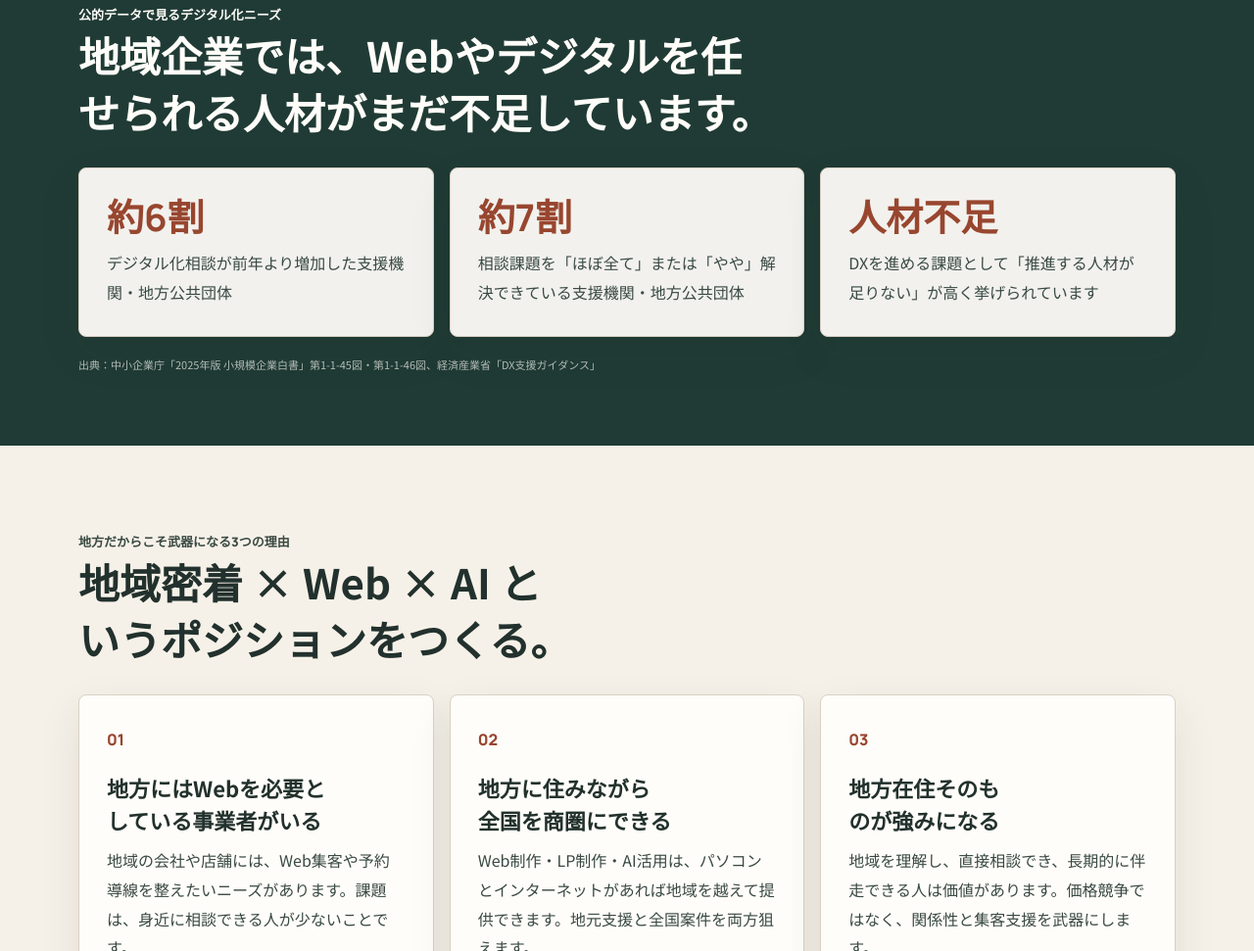
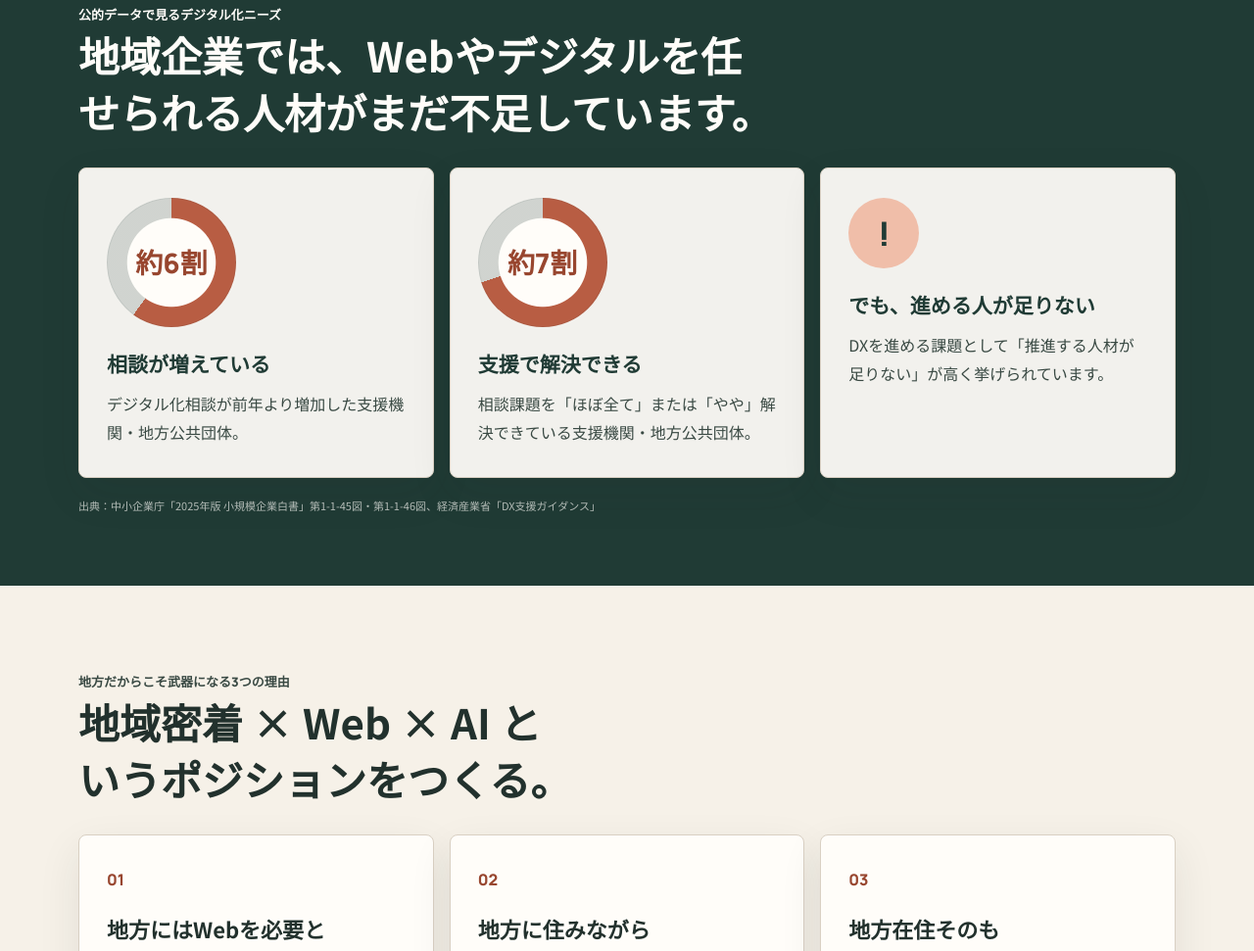
Before and after one commit to 252595tana-alt/web-school-lp, a plain HTML site: page index.html in a window 1280 px wide. Shown: the part 2145-3116 px from the top of the page at 98% size. Drawn offline with Linux system fonts and the light colour scheme.

Commit message:
Clarify evidence visuals

```diff
--- a/index.html
+++ b/index.html
@@ -96,10 +96,32 @@
           <p class="eyebrow">公的データで見るデジタル化ニーズ</p>
           <h2>地域企業では、Webやデジタルを任せられる人材がまだ不足しています。</h2>
         </div>
-        <div class="data-grid">
-          <article><strong>約6割</strong><span>デジタル化相談が前年より増加した支援機関・地方公共団体</span></article>
-          <article><strong>約7割</strong><span>相談課題を「ほぼ全て」または「やや」解決できている支援機関・地方公共団体</span></article>
-          <article><strong>人材不足</strong><span>DXを進める課題として「推進する人材が足りない」が高く挙げられています</span></article>
+        <div class="data-visual-grid">
+          <article class="donut-card">
+            <div class="donut-chart" style="--value: 60;" aria-label="約6割">
+              <span>約6割</span>
+            </div>
+            <div>
+              <h3>相談が増えている</h3>
+              <p>デジタル化相談が前年より増加した支援機関・地方公共団体。</p>
+            </div>
+          </article>
+          <article class="donut-card">
+            <div class="donut-chart" style="--value: 70;" aria-label="約7割">
+              <span>約7割</span>
+            </div>
+            <div>
+              <h3>支援で解決できる</h3>
+              <p>相談課題を「ほぼ全て」または「やや」解決できている支援機関・地方公共団体。</p>
+            </div>
+          </article>
+          <article class="shortage-card">
+            <span class="shortage-icon">!</span>
+            <div>
+              <h3>でも、進める人が足りない</h3>
+              <p>DXを進める課題として「推進する人材が足りない」が高く挙げられています。</p>
+            </div>
+          </article>
         </div>
         <small class="source-note">出典：中小企業庁「2025年版 小規模企業白書」第1-1-45図・第1-1-46図、経済産業省「DX支援ガイダンス」</small>
       </section>
--- a/styles.css
+++ b/styles.css
@@ -1575,7 +1575,8 @@ h3 {
 
 .issue-grid,
 .reason-cards,
-.data-grid {
+.data-grid,
+.data-visual-grid {
   display: grid;
   gap: 16px;
 }
@@ -1606,7 +1607,8 @@ h3 {
 
 .evidence-section .section-head,
 .evidence-section .source-note,
-.data-grid {
+.data-grid,
+.data-visual-grid {
   max-width: 1120px;
   margin-right: auto;
   margin-left: auto;
@@ -1621,11 +1623,14 @@ h3 {
   color: var(--white);
 }
 
-.data-grid {
+.data-grid,
+.data-visual-grid {
   grid-template-columns: repeat(3, minmax(0, 1fr));
 }
 
 .data-grid article,
+.donut-card,
+.shortage-card,
 .reason-cards article {
   padding: 30px 28px;
   background: var(--white);
@@ -1634,9 +1639,64 @@ h3 {
   box-shadow: var(--shadow-soft);
 }
 
-.data-grid article {
+.data-grid article,
+.donut-card,
+.shortage-card {
   color: var(--ink);
   background: rgba(255, 253, 249, 0.94);
+}
+
+.donut-card,
+.shortage-card {
+  display: grid;
+  gap: 22px;
+  align-content: start;
+}
+
+.donut-chart {
+  display: grid;
+  place-items: center;
+  width: 132px;
+  height: 132px;
+  background:
+    radial-gradient(circle at center, var(--white) 0 48%, transparent 49%),
+    conic-gradient(var(--terracotta) calc(var(--value) * 1%), rgba(32, 59, 53, 0.16) 0);
+  border-radius: 999px;
+  box-shadow: inset 0 0 0 1px rgba(32, 59, 53, 0.08);
+}
+
+.donut-chart span {
+  color: var(--terracotta-dark);
+  font-family: var(--latin);
+  font-size: 28px;
+  font-weight: 800;
+  line-height: 1;
+}
+
+.donut-card h3,
+.shortage-card h3 {
+  margin-bottom: 10px;
+  color: var(--forest);
+  font-size: 21px;
+}
+
+.donut-card p,
+.shortage-card p {
+  margin-bottom: 0;
+  color: var(--ink-soft);
+}
+
+.shortage-icon {
+  display: grid;
+  place-items: center;
+  width: 72px;
+  height: 72px;
+  color: var(--forest);
+  font-family: var(--latin);
+  font-size: 34px;
+  font-weight: 800;
+  background: #f0bea9;
+  border-radius: 999px;
 }
 
 .data-grid strong {
@@ -1777,6 +1837,7 @@ h3 {
   .issue-grid,
   .reason-cards,
   .data-grid,
+  .data-visual-grid,
   .route-diagram {
     grid-template-columns: 1fr;
   }
```
